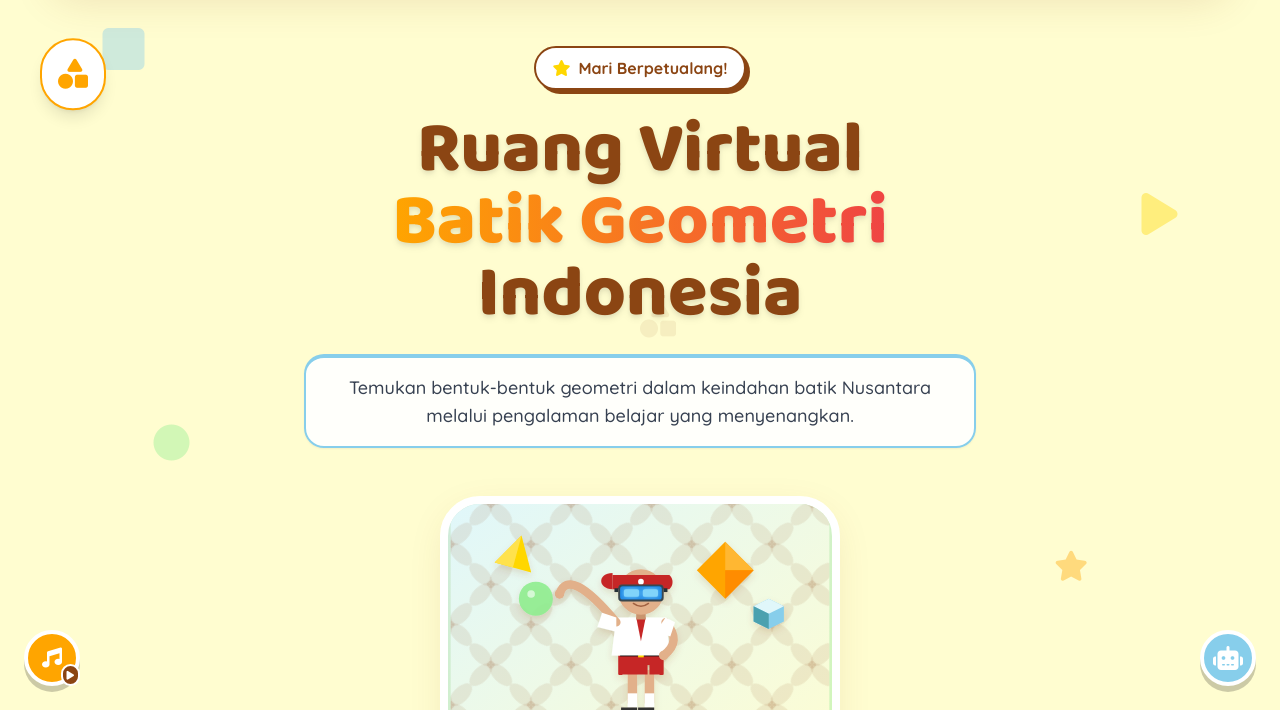
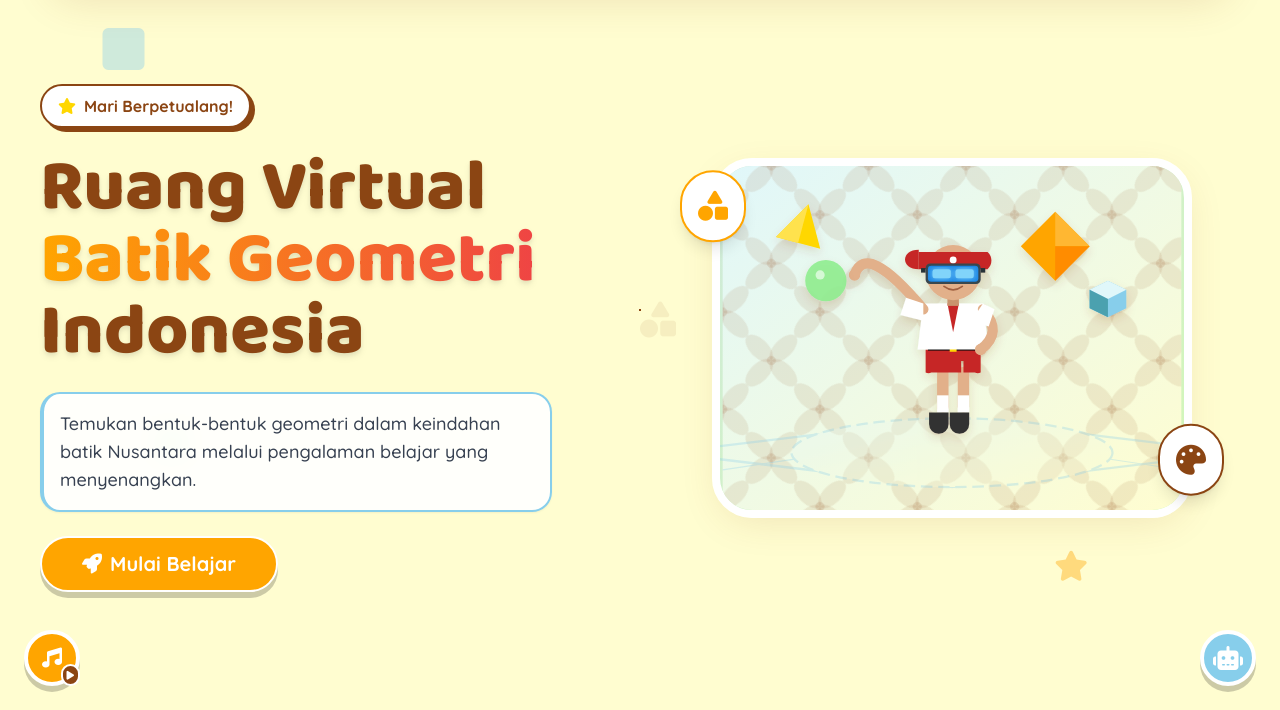
Before and after one commit to eleenii2/virtual-batik-geometri, a plain HTML site: page index.html in a window 1280 px wide. Shown: the part 90-800 px from the top of the page. Drawn offline with nearby package versions, Linux system fonts and the light colour scheme.

Commit message:
Refactor index.html for UI enhancements
Adjusted layout and styling for improved UI consistency. Updated minimum height and padding values, modified section structures, and refined button placements.

```diff
--- a/index.html
+++ b/index.html
@@ -92,9 +92,9 @@
             opacity: 1;
             transform: scale(1) translateY(0);
             width: 100%;
-            min-height: calc(100vh - 100px);
+            min-height: calc(100vh - 120px);
             height: auto;
-            padding-bottom: 2rem;
+            padding-bottom: 1rem;
         }
 
         /* Glass effect for modern cards */
@@ -210,30 +210,35 @@
     </nav>
 
     <!-- MAIN APP CONTAINER -->
-    <main class="pt-24 px-4 lg:px-10 flex flex-col items-center justify-start relative z-10 w-full max-w-7xl mx-auto flex-grow min-h-screen pb-24 overflow-visible">
+    <main class="pt-24 px-4 lg:px-10 flex flex-col items-center justify-center relative z-10 w-full max-w-7xl mx-auto flex-grow pb-8 overflow-visible">
 
         <!-- ==========================================
              VIEW 1: LANDING PAGE (HERO)
         =========================================== -->
-        <section id="view-landing" class="app-view active max-w-6xl w-full">
-            <div class="flex flex-col items-center justify-center text-center gap-6 sm:gap-8 w-full min-h-[80vh] py-10">
+        <section id="view-landing" class="app-view active max-w-7xl w-full">
+            <div class="grid grid-cols-1 lg:grid-cols-2 gap-8 lg:gap-12 items-center w-full flex-grow">
+
                 <!-- Text Section -->
-                <div class="space-y-4 sm:space-y-6 max-w-3xl flex flex-col items-center">
+                <div class="space-y-5 sm:space-y-6 flex flex-col items-center lg:items-start text-center lg:text-left order-2 lg:order-1">
                     <div class="inline-flex items-center gap-2 bg-white px-4 py-2 rounded-full border-2 border-edu-brown text-edu-brown font-bold shadow-[4px_4px_0px_0px_rgba(139,69,19,1)] animate-bounce-slight">
                         <i class="fas fa-star text-edu-yellow"></i> Mari Berpetualang!
                     </div>
-                    <h1 class="font-heading text-4xl sm:text-5xl lg:text-7xl font-extrabold text-edu-brown leading-tight drop-shadow-md">
+                    <h1 class="font-heading text-4xl sm:text-5xl lg:text-6xl xl:text-7xl font-extrabold text-edu-brown leading-tight drop-shadow-md">
                         Ruang Virtual <br>
                         <span class="text-transparent bg-clip-text bg-gradient-to-r from-edu-orange to-red-500">Batik Geometri</span> <br>
                         Indonesia
                     </h1>
-                    <p class="text-sm sm:text-base lg:text-lg text-gray-700 font-medium glass-panel p-4 rounded-[20px] max-w-2xl mx-auto shadow-sm border-t-4 border-edu-blue">
+                    <p class="text-sm sm:text-base lg:text-lg text-gray-700 font-medium glass-panel p-4 rounded-[20px] max-w-lg shadow-sm border-l-4 border-edu-blue mx-auto lg:mx-0">
                         Temukan bentuk-bentuk geometri dalam keindahan batik Nusantara melalui pengalaman belajar yang menyenangkan.
                     </p>
+                    <button onclick="navigateTo('view-hub')" class="bg-edu-orange hover:bg-orange-500 text-white font-bold py-3 px-10 rounded-full shadow-button hover:shadow-button-hover hover:translate-y-1 transition-all text-xl flex items-center justify-center gap-2 border-2 border-white mt-2">
+                        <i class="fas fa-rocket"></i> Mulai Belajar
+                    </button>
                 </div>
 
                 <!-- Image Section -->
-                <div class="relative w-full max-w-[280px] sm:max-w-[400px] aspect-[4/3] bg-gradient-to-br from-edu-blue/40 to-edu-green/40 rounded-[40px] border-8 border-white shadow-soft flex items-center justify-center overflow-hidden animate-bounce-slight group cursor-pointer my-4">
+                <div class="relative w-full max-w-[280px] sm:max-w-[380px] lg:max-w-[480px] mx-auto order-1 lg:order-2 flex justify-center">
+                    <div class="relative w-full aspect-[4/3] bg-gradient-to-br from-edu-blue/40 to-edu-green/40 rounded-[40px] border-8 border-white shadow-soft flex items-center justify-center overflow-hidden animate-bounce-slight group cursor-pointer">
                         <svg viewBox="0 0 400 300" xmlns="http://www.w3.org/2000/svg" class="w-full h-full object-cover group-hover:scale-105 transition-transform duration-700">
                             <defs>
                                 <linearGradient id="bgGrad" x1="0%" y1="0%" x2="100%" y2="100%">
@@ -315,14 +320,9 @@
                             </g>
                         </svg>
                     </div>
-                <div class="absolute top-0 sm:top-10 -left-2 sm:-left-6 bg-white p-3 sm:p-4 rounded-full shadow-lg text-edu-orange text-2xl sm:text-3xl animate-float border-2 border-edu-orange"><i class="fas fa-shapes"></i></div>
-                <div class="absolute bottom-0 sm:bottom-10 -right-2 sm:-right-6 bg-white p-3 sm:p-4 rounded-full shadow-lg text-edu-brown text-2xl sm:text-3xl animate-float-delayed border-2 border-edu-brown"><i class="fas fa-palette"></i></div>
-
-                <!-- Button -->
-                <div>
-                    <button onclick="navigateTo('view-hub')" class="bg-edu-orange hover:bg-orange-500 text-white font-bold py-3 px-10 rounded-full shadow-button hover:shadow-button-hover hover:translate-y-1 transition-all text-xl flex items-center justify-center gap-2 border-2 border-white">
-                        <i class="fas fa-rocket"></i> Mulai Belajar
-                    </button>
+                    <!-- Floating Ornaments -->
+                    <div class="absolute top-0 sm:top-5 -left-4 sm:-left-8 bg-white p-3 sm:p-4 rounded-full shadow-lg text-edu-orange text-2xl sm:text-3xl animate-float border-2 border-edu-orange"><i class="fas fa-shapes"></i></div>
+                    <div class="absolute bottom-0 sm:bottom-5 -right-4 sm:-right-8 bg-white p-3 sm:p-4 rounded-full shadow-lg text-edu-brown text-2xl sm:text-3xl animate-float-delayed border-2 border-edu-brown"><i class="fas fa-palette"></i></div>
                 </div>
             </div>
         </section>
@@ -331,7 +331,7 @@
              VIEW 2: MAIN HUB (3 KARTU MENU DIPERBARUI)
         =========================================== -->
         <section id="view-hub" class="app-view w-full max-w-6xl">
-            <div class="flex flex-col h-full justify-center">
+            <div class="flex flex-col h-full justify-center w-full">
                 <div class="text-center mb-8">
                     <h2 class="font-heading text-3xl sm:text-4xl lg:text-5xl font-bold text-edu-brown mb-2 drop-shadow-sm">Pilih Petualanganmu!</h2>
                     <p class="text-sm sm:text-base lg:text-xl text-gray-700 font-medium">Klik salah satu kartu di bawah ini untuk masuk ke ruang belajar.</p>
@@ -389,7 +389,7 @@
         </section>
 
         <!-- ==========================================
-             VIEW 3: KOLEKSI BATIK (METASTEPS) + PERBAIKAN UI
+             VIEW 3: KOLEKSI BATIK (METASTEPS)
         =========================================== -->
         <section id="view-koleksi" class="app-view w-full max-w-6xl">
             <div class="flex flex-col h-full w-full">
@@ -407,7 +407,7 @@
                             <i class="fas fa-vr-cardboard text-edu-orange"></i> Galeri Virtual Batik
                         </h2>
                     </div>
-                    <!-- Tombol Layar Penuh dibuat berkedip (pulse) agar menarik perhatian -->
+                    <!-- Tombol Layar Penuh -->
                     <a href="https://metasteps.com/viewer/a1f43d26-a416-4457-9f2f-d03d8d9e85c8?draft=true" target="_blank" class="bg-edu-orange hover:bg-orange-600 text-white font-bold py-2 sm:py-3 px-6 sm:px-8 rounded-full transition-colors flex items-center gap-2 shadow-button hover:translate-y-1 text-sm sm:text-base animate-pulse-fast border-2 border-white">
                         <i class="fas fa-expand"></i> Layar Penuh (Rekomendasi)
                     </a>
@@ -430,7 +430,7 @@
         </section>
 
         <!-- ==========================================
-             VIEW 4: RUANG AKTIVITAS (GDRIVE LKPD + MODUL)
+             VIEW 4: RUANG AKTIVITAS (GDRIVE LKPD)
         =========================================== -->
         <section id="view-aktivitas" class="app-view w-full max-w-6xl">
             <div class="flex flex-col h-full w-full">
@@ -468,7 +468,7 @@
         </section>
 
         <!-- ==========================================
-             VIEW 5: TANTANGAN GEOMETRI (10 SOAL + FEEDBACK)
+             VIEW 5: TANTANGAN GEOMETRI (10 SOAL)
         =========================================== -->
         <section id="view-tantangan" class="app-view w-full max-w-4xl">
             <div class="flex flex-col h-full w-full justify-center">
```
Lines whose indentation alone changed are shown as unchanged.
